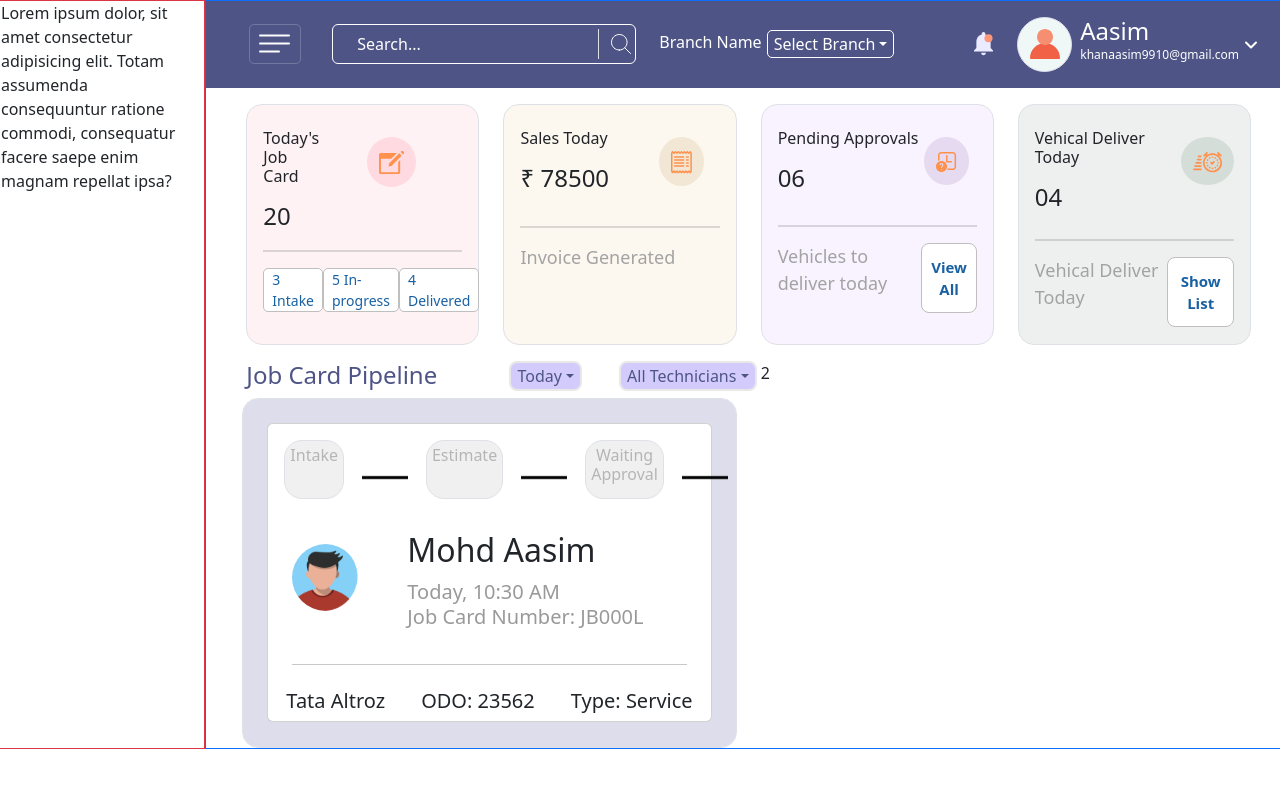
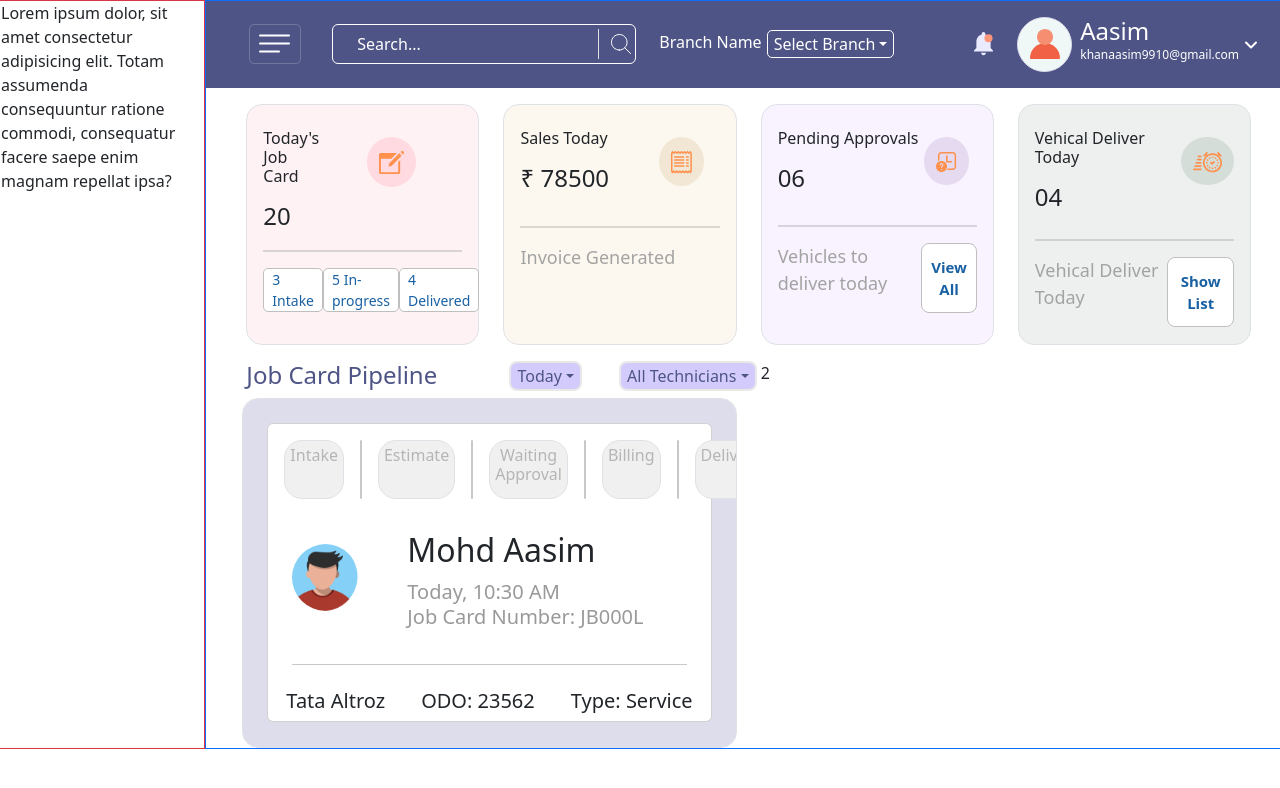
Before and after one commit to mdaasim77/AutoCare_Car_service_project, a React (Vite) app: page / in a window 1280 px wide. Shown: the top 788 px of the page. Built offline with nearby package versions, Linux system fonts and the light colour scheme.

Commit message:
changes in horizendal line 29-nov

```diff
--- a/src/Components/Job_CardPipeline.jsx
+++ b/src/Components/Job_CardPipeline.jsx
@@ -79,43 +79,29 @@ export default function Job_CardPipeline() {
                     <h6>Intake</h6>
                   </div>
 
-                  <img
-                    className="mt-3 pipeline-line"
-                    src="\assets\line.png"
-                    alt=""
-                  />
+                  <hr className="border rounded-3 border-dark" />
 
                   <div className="pipelinecardptag border m-3">
                     <h6>Estimate</h6>
                   </div>
 
-                  <img
-                    className="mt-3 pipeline-line"
-                    src="\assets\line.png"
-                    alt=""
-                  />
+                  <hr className="border rounded-3 border-dark" />
 
                   <div className="pipelinecardptag border m-3">
                     <h6>Waiting Approval</h6>
                   </div>
 
-                  <img
-                    className="mt-3 pipeline-line"
-                    src="\assets\line.png"
-                    alt=""
-                  />
+                  <hr className="border rounded-3 border-dark" />
 
                   <div className="pipelinecardptag border m-3">
                     <h6>Billing</h6>
                   </div>
 
-                  <img
-                    className="mt-3 pipeline-line"
-                    src="\assets\line.png"
-                    alt=""
-                  />
+                  <hr className="border rounded-3 border-dark" />
 
-                  <div className="pipelinecardptag border m-3">Delivered</div>
+                  <div className="pipelinecardptag border m-3">
+                    <h6>Delivered</h6>
+                  </div>
                 </div>
                 <div className="d-flex ms-4">
                   <img src="\assets\profile.svg" alt="" />
```
